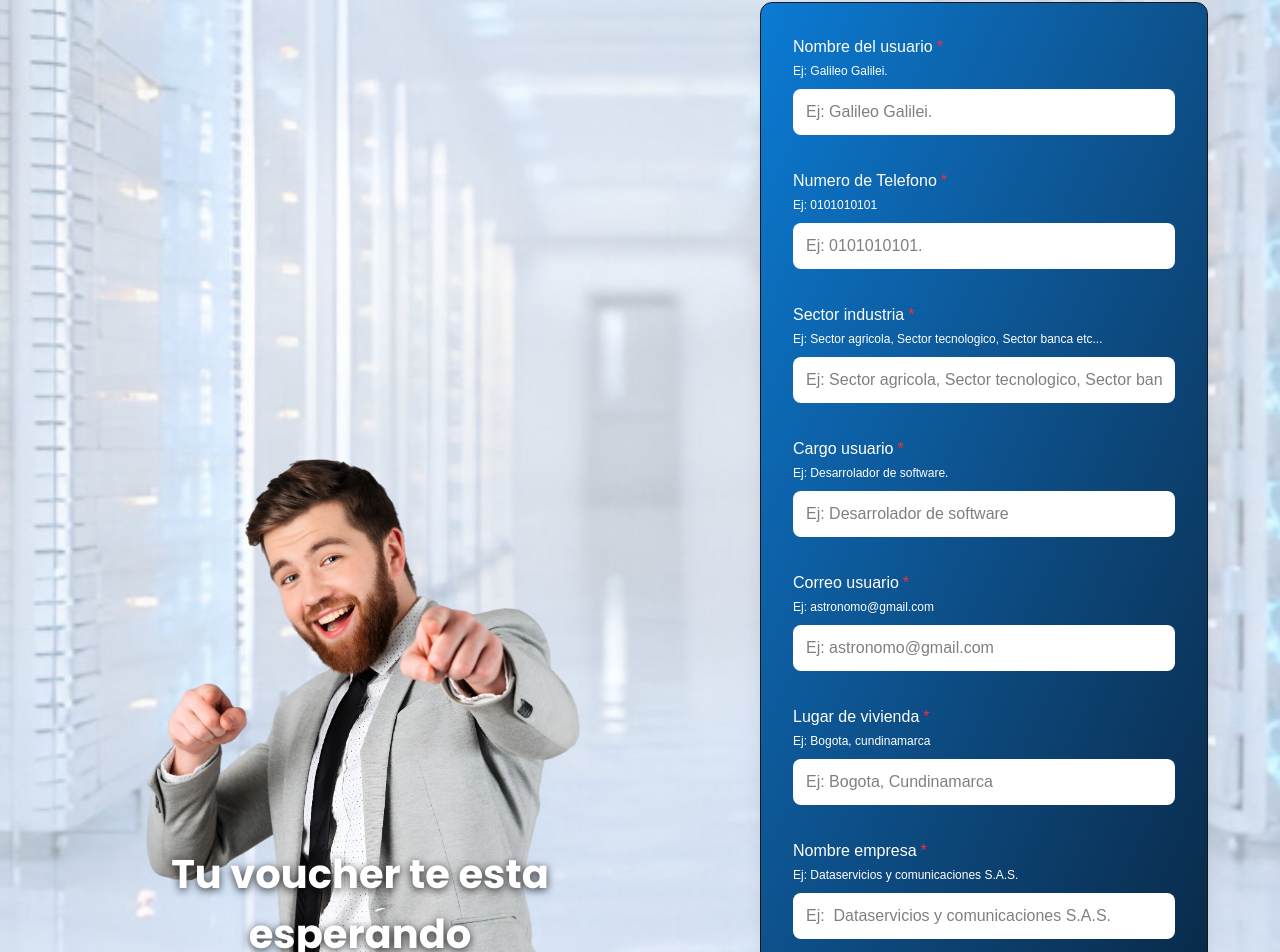
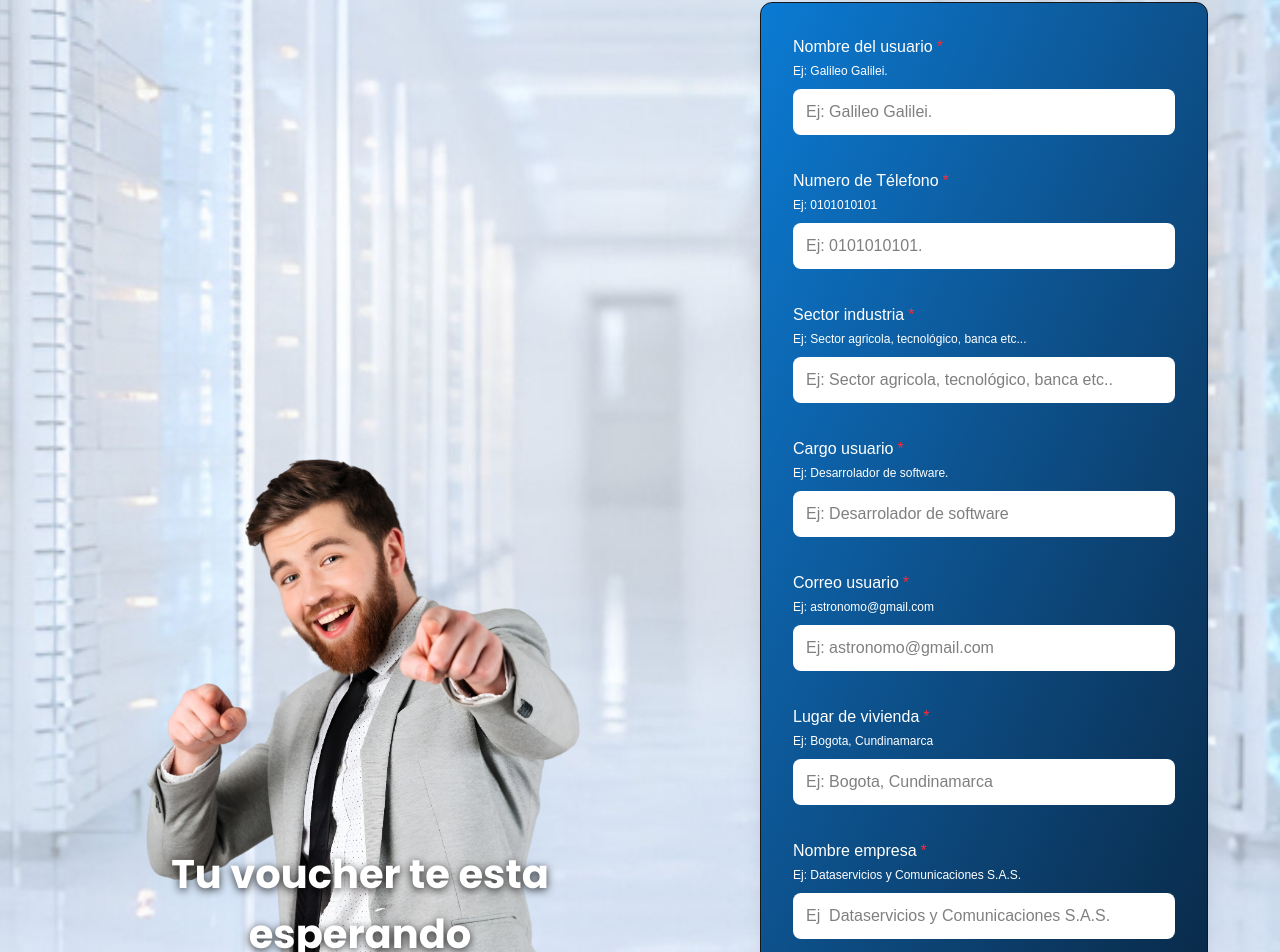
Before and after one commit to Carloooo21/Frontend-mantenimiento, a Next.js app in the folder promocion/: page /principal in a window 1280 px wide. Shown: the part 239-1191 px from the top of the page. Built offline with nearby package versions, Linux system fonts and the light colour scheme.

Commit message:
CAMBIOS TILDES

```diff
--- a/promocion/src/app/components/registro/registro.jsx
+++ b/promocion/src/app/components/registro/registro.jsx
@@ -266,6 +266,7 @@ export default function RegisterForm() {
       >
         <form onSubmit={handleSubmitWithValidation} className="p-8 rounded-xl border border-[#00000] bg-gradient-to-br from-[#0a7bd4] to-[#092a49] rounded-xl shadow-xl ">
           <div className="grid grid-cols-1 md:grid-cols-2 gap-6">
+            {/* Campo: Nombre de la empresa */}
             <div style={{ marginBottom: '10px' }}
               className="md:col-span-2">
               <label style={labelStyle}>Nombre del usuario
@@ -291,7 +292,7 @@ export default function RegisterForm() {
             </div>
             <div style={{ marginBottom: '10px' }}
               className="md:col-span-2">
-              <label style={labelStyle}>Numero de Telefono
+              <label style={labelStyle}>Numero de Télefono
                 <span className="text-red-500 ml-1">*</span>
                 <span className="text-xs text-white-400 block mt-1">Ej: 0101010101</span>
               </label>
@@ -314,7 +315,7 @@ export default function RegisterForm() {
               className="md:col-span-2">
               <label style={labelStyle}>Sector industria
                 <span className="text-red-500 ml-1">*</span>
-                <span className="text-xs text-white-400 block mt-1">Ej: Sector agricola, Sector tecnologico, Sector banca etc...</span>
+                <span className="text-xs text-white-400 block mt-1">Ej: Sector agricola, tecnológico, banca etc...</span>
               </label>
               <input
                 value={formData.sectorIndustrial}
@@ -325,7 +326,7 @@ export default function RegisterForm() {
                   ...inputStyle,
                   borderColor: fieldErrors.sectorIndustrial ? '#ff6b6b' : 'rgba(255,255,255,0.15)'
                 }}
-                placeholder="Ej: Sector agricola, Sector tecnologico, Sector banca etc..."
+                placeholder="Ej: Sector agricola, tecnológico, banca etc.."
                 aria-label="Sector industrial"
 
               />
@@ -379,7 +380,7 @@ export default function RegisterForm() {
               className="md:col-span-2">
               <label style={labelStyle}>Lugar de vivienda
                 <span className="text-red-500 ml-1">*</span>
-                <span className="text-xs text-white-400 block mt-1">Ej: Bogota, cundinamarca</span>
+                <span className="text-xs text-white-400 block mt-1">Ej: Bogota, Cundinamarca</span>
               </label>
               <input
                 value={formData.lugarUsuario}
@@ -400,7 +401,7 @@ export default function RegisterForm() {
               className="md:col-span-2">
               <label style={labelStyle}>Nombre empresa
                 <span className="text-red-500 ml-1">*</span>
-                <span className="text-xs text-white-400 block mt-1">Ej: Dataservicios y comunicaciones S.A.S.</span>
+                <span className="text-xs text-white-400 block mt-1">Ej: Dataservicios y Comunicaciones S.A.S.</span>
               </label>
               <input
                 value={formData.nombreEmpresa}
@@ -411,7 +412,7 @@ export default function RegisterForm() {
                   ...inputStyle,
                   borderColor: fieldErrors.nombreEmpresa ? '#ff6b6b' : 'rgba(255,255,255,0.15)'
                 }}
-                placeholder="Ej:  Dataservicios y comunicaciones S.A.S."
+                placeholder="Ej  Dataservicios y Comunicaciones S.A.S."
                 aria-label="lugar de empresa" />
               {fieldErrors.nombreEmpresa && (
                 <p style={errorStyle}>{fieldErrors.nombreEmpresa}</p>
```
